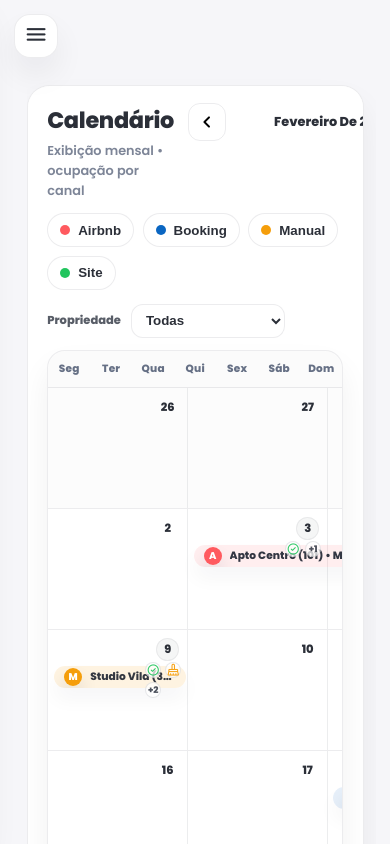
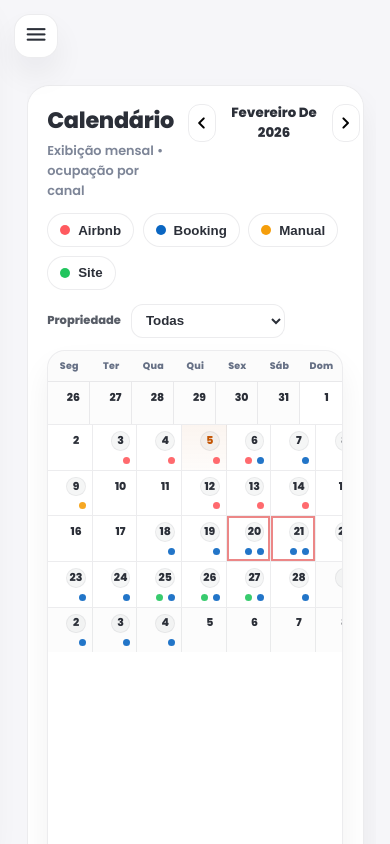
Before and after one commit to oDavidPapa/keepsync-web, an Angular app: page /app/calendars in a window 390 px wide. Built offline with nearby package versions, Linux system fonts and the light colour scheme.

Commit message:
feature poc front-end keep-sync v3

```diff
--- a/src/app/pages/calendars/calendar-month.component.html
+++ b/src/app/pages/calendars/calendar-month.component.html
@@ -51,7 +51,7 @@
   </div>
 
   <!-- Month Card -->
-  <div class="month-card">
+  <div class="month-card" [class.mobile]="isMobile()">
     <div class="dow-row">
       <div class="dow">Seg</div>
       <div class="dow">Ter</div>
@@ -62,14 +62,13 @@
       <div class="dow">Dom</div>
     </div>
 
-    <!-- ✅ viewport com scroll -->
-    <div class="month-viewport">
-      <!-- ✅ wrapper para permitir scroll horizontal quando precisar -->
-      <div class="month-grid">
-        <!-- 6 semanas -->
+    <!-- Desktop: rola se precisar / Mobile: SEM scroll -->
+    <div class="month-viewport" [class.no-scroll]="isMobile()">
+      <div class="month-grid" [class.mini]="isMobile()">
         <div class="weeks">
           <div class="week" *ngFor="let w of weeks()">
-            <!-- Células do dia -->
+
+            <!-- cells -->
             <div
               class="cell"
               *ngFor="let d of w.days"
@@ -78,13 +77,14 @@
               [class.has-booking]="d.bookings.length > 0"
               [class.empty]="d.bookings.length === 0"
               [class.conflict]="d.hasConflict"
+              [class.mini-cell]="isMobile()"
             >
               <div class="cell-head">
                 <span class="num">{{ d.day }}</span>
               </div>
 
-              <!-- ✅ Ícones do dia (somente por data) -->
-              <div class="cell-status" *ngIf="d.bookings.length > 0">
+              <!-- DESKTOP: ícones checkin/checkout -->
+              <div class="cell-status" *ngIf="!isMobile() && d.bookings.length > 0">
                 <ng-container *ngFor="let r of d.bookings">
                   <span class="cs checkin" *ngIf="showCheckinIcon(r, d.iso)" title="Check-in">
                     <span class="material-symbols-rounded">check_circle</span>
@@ -94,32 +94,37 @@
                     <span class="material-symbols-rounded">mop</span>
                   </span>
                 </ng-container>
-
-                <!-- ✅ +N (mobile) -->
-                <span class="cs more" title="Mais ações">
-                  +{{ dayCheckinCount(d) + dayCheckoutCount(d) }}
-                </span>
               </div>
 
-              <!-- Conflito -->
-              <span class="conflict-flag" *ngIf="d.hasConflict" title="Conflito (overbooking)">
+              <!-- MOBILE: dots por canal -->
+              <div class="mini-dots" *ngIf="isMobile() && d.bookings.length > 0">
+                <span
+                  class="dot-mini"
+                  *ngFor="let r of d.bookings | slice:0:3"
+                  [attr.data-src]="r.source"
+                ></span>
+                <span class="more-mini" *ngIf="d.bookings.length > 3">+{{ d.bookings.length - 3 }}</span>
+              </div>
+
+              <!-- conflito -->
+              <span class="conflict-flag" *ngIf="!isMobile() && d.hasConflict" title="Conflito (overbooking)">
                 <span class="material-symbols-rounded">error</span>
               </span>
 
-              <!-- + no hover para dia vazio -->
+              <!-- add -->
               <button
                 class="add"
                 type="button"
                 title="Nova reserva manual"
                 (click)="createManual(d)"
-                *ngIf="d.bookings.length === 0"
+                *ngIf="!isMobile() && d.bookings.length === 0"
               >
                 <span class="material-symbols-rounded">add</span>
               </button>
             </div>
 
-            <!-- Lanes (barras) -->
-            <div class="lanes" [style.gridTemplateRows]="laneRows(w.lanes.length)">
+            <!-- DESKTOP: barras -->
+            <div class="lanes" *ngIf="!isMobile()" [style.gridTemplateRows]="laneRows(w.lanes.length)">
               <ng-container *ngFor="let lane of w.lanes; let row = index">
                 <div
                   class="bar"
@@ -141,10 +146,10 @@
                 </div>
               </ng-container>
             </div>
+
           </div>
         </div>
       </div>
     </div>
-    <!-- /viewport -->
   </div>
 </div>
--- a/src/app/pages/calendars/calendar-month.component.scss
+++ b/src/app/pages/calendars/calendar-month.component.scss
@@ -143,7 +143,6 @@
   grid-template-columns: repeat(7, 1fr);
   border-bottom: 1px solid var(--border-color);
   background: rgba(17, 24, 39, 0.015);
-  flex: 0 0 auto;
 }
 .dow{
   padding: 10px 8px;
@@ -154,37 +153,37 @@
   letter-spacing: 0.02em;
 }
 
-/* ✅ viewport com scroll vertical */
+/* viewport (desktop) */
 .month-viewport{
   flex: 1 1 auto;
   min-height: 0;
-  overflow-y: auto;     /* ✅ scroll vertical */
-  overflow-x: auto;     /* ✅ scroll horizontal quando precisar */
+  overflow-y: auto;
+  overflow-x: auto;
+  -webkit-overflow-scrolling: touch;
 }
 
-/* ✅ evita esmagar o grid em telas pequenas: vira scroll horizontal */
+/* month grid */
 .month-grid{
-  min-width: 980px;     /* ajuste: impede ficar micro e quebrar tudo */
+  min-width: 980px; /* desktop: pode rolar horizontal se precisar */
+}
+.month-grid.mini{
+  min-width: 0;
 }
 
-/* weeks container */
+/* weeks */
 .weeks{
   display: flex;
   flex-direction: column;
 }
-
-/* week row */
 .week{
   position: relative;
   display: grid;
   grid-template-columns: repeat(7, 1fr);
   border-bottom: 1px solid rgba(17,24,39,0.08);
 }
-.week:last-child{
-  border-bottom: none;
-}
+.week:last-child{ border-bottom: none; }
 
-/* day cell */
+/* cells (desktop default) */
 .cell{
   position: relative;
   min-height: 104px;
@@ -192,32 +191,21 @@
   border-right: 1px solid rgba(17,24,39,0.08);
   background: #fff;
 }
-.cell:nth-child(7n){
-  border-right: none;
+.cell:nth-child(7n){ border-right: none; }
+
+.cell.out{ background: rgba(17, 24, 39, 0.012); }
+
+.cell.today{
+  background: linear-gradient(to bottom, rgba(195, 83, 0, 0.06), rgba(195, 83, 0, 0.02));
 }
-
-.cell.out{
-  background: rgba(17, 24, 39, 0.012);
-}
-
-.cell.today {
-  background: linear-gradient(
-    to bottom,
-    rgba(195, 83, 0, 0.06),
-    rgba(195, 83, 0, 0.02)
-  );
-}
-
-.cell.today .num{
-  color: var(--color-primary);
-}
+.cell.today .num{ color: var(--color-primary); }
 
 .cell.has-booking .num{
   background: rgba(17,24,39,0.04);
   border: 1px solid rgba(17,24,39,0.06);
 }
 
-/* ✅ conflito: borda vermelha quadrada */
+/* conflito quadrado */
 .cell.conflict{
   box-shadow: inset 0 0 0 2px rgba(220, 38, 38, 0.55);
   border-radius: 0;
@@ -240,17 +228,14 @@
   color: var(--color-dark);
 }
 
-/* ✅ slot dos ícones abaixo do número (responsivo) */
+/* icons */
 .cell-status{
   position: absolute;
   top: 34px;
   right: 10px;
-
-  display: grid;
-  grid-auto-flow: row;
-  grid-template-columns: repeat(2, 18px);
+  display: inline-flex;
+  align-items: center;
   gap: 6px;
-
   z-index: 3;
   pointer-events: none;
 }
@@ -264,28 +249,10 @@
   background: rgba(255,255,255,0.72);
   border: 1px solid rgba(17,24,39,0.10);
 }
+.cs .material-symbols-rounded{ font-size: 16px; line-height: 1; }
+.cs.checkin{ color: rgba(34,197,94,0.95); }
+.cs.checkout{ color: rgba(245,158,11,0.95); }
 
-.cs .material-symbols-rounded{
-  font-size: 16px;
-  line-height: 1;
-}
-
-.cs.checkin{
-  color: rgba(34,197,94,0.95);
-}
-.cs.checkout{
-  color: rgba(245,158,11,0.95);
-}
-
-/* +N (só no mobile) */
-.cs.more{
-  display: none;
-  font-weight: 1000;
-  font-size: 0.65rem;
-  color: rgba(17,24,39,0.75);
-}
-
-/* conflito flag vermelho */
 .conflict-flag{
   position: absolute;
   top: 10px;
@@ -294,12 +261,9 @@
   z-index: 3;
   pointer-events: none;
 }
-.conflict-flag .material-symbols-rounded{
-  font-size: 18px;
-  line-height: 1;
-}
+.conflict-flag .material-symbols-rounded{ font-size: 18px; line-height: 1; }
 
-/* + hover on empty */
+/* add */
 .add{
   position: absolute;
   left: 10px;
@@ -313,27 +277,19 @@
   cursor: pointer;
   display: grid;
   place-items: center;
-
   opacity: 0;
   transform: translateY(2px);
   transition: all var(--speed) var(--ease);
 }
-.cell.empty:hover .add{
-  opacity: 1;
-  transform: translateY(0);
-}
-.add:hover{
-  box-shadow: 0 1.0rem 2.0rem rgba(17,24,39,0.08);
-}
+.cell.empty:hover .add{ opacity: 1; transform: translateY(0); }
 
-/* lanes overlay (gantt) */
+/* lanes */
 .lanes{
   position: absolute;
   left: 0;
   right: 0;
   top: 36px;
   bottom: 8px;
-
   padding: 0 8px;
   display: grid;
   grid-template-columns: repeat(7, 1fr);
@@ -341,7 +297,6 @@
   pointer-events: none;
 }
 
-/* bars */
 .bar{
   pointer-events: auto;
   height: 22px;
@@ -398,45 +353,129 @@
   text-overflow: ellipsis;
 }
 
-/* responsive */
-@media (max-width: 1100px){
-  .cell{ min-height: 120px; }
-  .bar-text{ font-size: 0.76rem; }
+/* ===================== ✅ DELL G15 / LAPTOP BAIXO ===================== */
+/* Se a altura útil estiver curta, entra em modo compacto e remove scrollbar */
+@media (max-height: 820px){
+
+  .cal{ gap: 0.65rem; }
+
+  /* topo e filtros menores */
+  .cal-top h1{ font-size: 1.45rem; }
+  .sub{ margin-top: 2px; }
+
+  .btn{ height: 34px; border-radius: 11px; }
+  .btn.ghost{ width: 34px; }
+  .chip{ height: 30px; padding: 0 10px; font-size: 0.85rem; }
+  .select{ height: 30px; }
+
+  /* IMPORTANTÍSSIMO: sem scroll aqui */
+  .month-viewport{
+    overflow: hidden !important;
+  }
+
+  /* evita scroll horizontal também */
+  .month-grid{
+    min-width: 0 !important;
+  }
+
+  /* células mais baixas */
+  .cell{
+    min-height: 86px;
+    padding: 6px 8px;
+  }
+
+  .lanes{
+    top: 32px;
+    bottom: 6px;
+    padding: 0 6px;
+    gap: 4px 6px;
+  }
+
+  .bar{
+    height: 20px;
+    border-radius: 9px;
+    padding: 0 8px;
+  }
+
+  .bar-text{
+    font-size: 0.74rem;
+  }
+
+  /* ícones um pouco menores */
+  .cell-status{ top: 30px; right: 8px; gap: 5px; }
+  .cs{ width: 16px; height: 16px; }
+  .cs .material-symbols-rounded{ font-size: 14px; }
+
+  .num{
+    width: 1.45rem;
+    height: 1.45rem;
+    font-size: 0.78rem;
+  }
 }
 
+/* ===================== MOBILE ===================== */
 @media (max-width: 860px){
-  .filters-row{ align-items: flex-start; }
-  .cell{ padding: 8px; }
-  .lanes{ padding: 0 6px; }
 
-  /* ícones menores no mobile */
-  .cell-status{
-    right: 6px;
-    top: 32px;
-    gap: 4px;
-    grid-template-columns: repeat(2, 16px);
+  .cal-top{
+    align-items: flex-start;
   }
 
-  .cs{
-    width: 16px;
-    height: 16px;
+  .month{
+    min-width: auto;
+    font-size: 0.95rem;
   }
 
-  .cs .material-symbols-rounded{
-    font-size: 14px;
+  /* no mobile: sem scroll, grid precisa CABER */
+  .month-viewport{
+    overflow: hidden !important;
   }
 
-  /* esconde ícones extras e mostra +N */
-  .cell-status .cs:nth-child(n+4){
-    display: none;
-  }
-  .cell-status .cs.more{
-    display: grid;
-    place-items: center;
+  /* tira min-width desktop */
+  .month-grid{
+    min-width: 0 !important;
   }
 
-  /* força grid com rolagem horizontal em telas pequenas */
-  .month-grid{
-    min-width: 980px;
+  /* células viram quadradinhos que se adaptam */
+  .cell.mini-cell{
+    padding: 6px;
+    min-height: unset;
+    aspect-ratio: 1 / 1;
+  }
+
+  .dow{
+    padding: 8px 2px;
+    font-size: 0.68rem;
+  }
+
+  .num{
+    width: 1.4rem;
+    height: 1.4rem;
+    font-size: 0.78rem;
+  }
+
+  /* dots */
+  .mini-dots{
+    margin-top: 6px;
+    display: flex;
+    align-items: center;
+    gap: 5px;
+    justify-content: flex-end;
+  }
+  .dot-mini{
+    width: 7px;
+    height: 7px;
+    border-radius: 999px;
+    display: inline-block;
+    opacity: 0.9;
+  }
+  .dot-mini[data-src="airbnb"]{ background: var(--src-airbnb); }
+  .dot-mini[data-src="booking"]{ background: var(--src-booking); }
+  .dot-mini[data-src="manual"]{ background: var(--src-manual); }
+  .dot-mini[data-src="site"]{ background: var(--src-site); }
+
+  .more-mini{
+    font-weight: 900;
+    font-size: 0.68rem;
+    color: rgba(17,24,39,0.55);
   }
 }
--- a/src/app/pages/calendars/calendar-month.component.ts
+++ b/src/app/pages/calendars/calendar-month.component.ts
@@ -10,8 +10,8 @@ interface Reservation {
   propertyName: string;
   guest: string;
   source: Source;
-  start: string;
-  end: string; // [start, end)
+  start: string; // yyyy-mm-dd (check-in)
+  end: string;   // yyyy-mm-dd (check-out) [start, end)
 }
 
 interface DayCell {
@@ -32,8 +32,8 @@ interface Week {
 
 interface Segment {
   reservation: Reservation;
-  startCol: number;
-  endCol: number;
+  startCol: number; // 0..6
+  endCol: number;   // 0..6 (inclusive)
   isStart: boolean;
   isEnd: boolean;
 }
@@ -50,6 +50,9 @@ type SegmentLane = Segment[];
 export class CalendarMonthComponent {
   private readonly _month = signal(this.startOfMonth(new Date(2026, 1, 1)));
   month = computed(() => this._month());
+
+  private readonly _isMobile = signal<boolean>(false);
+  isMobile = computed(() => this._isMobile());
 
   filters = signal<Record<Source, boolean>>({
     airbnb: true,
@@ -76,6 +79,14 @@ export class CalendarMonthComponent {
     { id: 'r6', propertyId: 'p4', propertyName: 'Loft Garden (7)', guest: 'Carlos', source: 'site', start: '2026-02-25', end: '2026-02-28' },
     { id: 'r7', propertyId: 'p2', propertyName: 'Casa Praia (B)', guest: 'Long Stay', source: 'booking', start: '2026-02-20', end: '2026-03-05' },
   ]);
+
+  constructor() {
+    const mql = window.matchMedia('(max-width: 860px)');
+    const apply = () => this._isMobile.set(mql.matches);
+    apply();
+    if (mql.addEventListener) mql.addEventListener('change', apply);
+    else (mql as any).addListener(apply);
+  }
 
   monthLabel = computed(() => {
     const d = this.month();
@@ -187,14 +198,6 @@ export class CalendarMonthComponent {
     return this.addDaysISO(r.end, -1) === isoDay;
   }
 
-  dayCheckinCount(d: DayCell): number {
-    return d.bookings.filter(r => this.showCheckinIcon(r, d.iso)).length;
-  }
-
-  dayCheckoutCount(d: DayCell): number {
-    return d.bookings.filter(r => this.showCheckoutIcon(r, d.iso)).length;
-  }
-
   sourceLetter(src: Source): string {
     return src === 'airbnb' ? 'A' : src === 'booking' ? 'B' : src === 'manual' ? 'M' : 'S';
   }
@@ -208,7 +211,6 @@ export class CalendarMonthComponent {
     const weIso = this.toISO(weekEnd);
 
     const rEndOccupied = this.addDaysISO(r.end, -1);
-
     if (rEndOccupied < wsIso || r.start > weIso) return null;
 
     const startIso = r.start < wsIso ? wsIso : r.start;
@@ -225,10 +227,8 @@ export class CalendarMonthComponent {
 
   private packIntoLanes(segs: Segment[]): SegmentLane[] {
     const lanes: SegmentLane[] = [];
-
     for (const seg of segs) {
       let placed = false;
-
       for (const lane of lanes) {
         if (!this.collidesAny(seg, lane)) {
           lane.push(seg);
@@ -236,12 +236,9 @@ export class CalendarMonthComponent {
           break;
         }
       }
-
       if (!placed) lanes.push([seg]);
     }
-
     for (const lane of lanes) lane.sort((a, b) => a.startCol - b.startCol);
-
     return lanes;
   }
 
```
